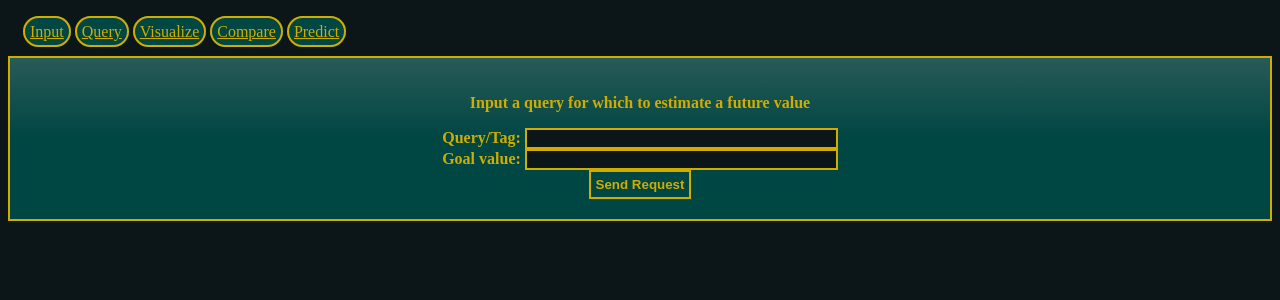
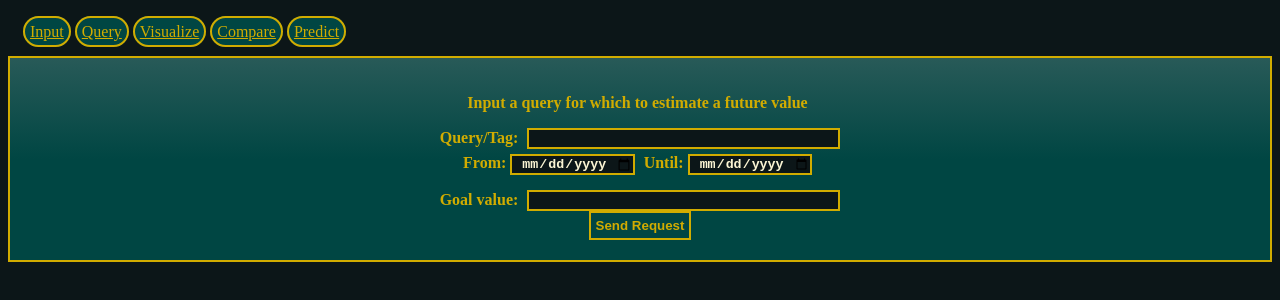
Before and after one commit to primepiplup/TaPAS, a SvelteKit app in the folder client/: page /predict in a window 1280 px wide. Shown: the top 300 px of the page. Built offline with nearby package versions, Linux system fonts and the light colour scheme.

Commit message:
Added date from & until fields

```diff
--- a/client/src/routes/predict/+page.svelte
+++ b/client/src/routes/predict/+page.svelte
@@ -4,11 +4,13 @@
   let value: string = "";
   let targetGoal: number;
   let status: number;
+  let dateFrom: string;
+  let dateUntil: string;
 
   async function sendPlotQuery() {
     prediction = undefined;
     let requestBody = {
-      fieldInput: value ? value : "",
+      fieldInput: (value ? value : "") + generateAppendable(),
       targetGoal: targetGoal ? targetGoal : 0,
     };
     let response = await fetch("api/predict", {
@@ -22,15 +24,30 @@
     prediction = await response.json();
   };
 
+  function generateAppendable(): string {
+    let text = "";
+    if(dateFrom) {
+      text += " *:DATE:FROM:" + dateFrom;
+    }
+    if(dateUntil) {
+      text += " *:DATE:UNTIL:" + dateUntil;
+    }
+    return text;
+  }
 </script>
 
 <div class="inputfield">
   <p class="text">Input a query for which to estimate a future value</p>
   <span class="text">Query/Tag: </span>
   <input type="text" class="form" bind:value on:keydown={e => { if(e.key == "Enter") {sendPlotQuery()} } }>
-  <br/>
+  <div class="formtext">
+    <span class="text">From:
+    <input type="date" class=dateform bind:value={dateFrom} /></span>
+    <span class="text">Until:
+    <input type="date" class=dateform bind:value={dateUntil} /></span>
+  </div>
   <span class="text">Goal value: </span>
-  <input type="number" class="form" bind:value={targetGoal} />
+  <input type="number" class="form" id="goalvalue" bind:value={targetGoal} />
   <br/>
   <button on:click={ sendPlotQuery } class="request">Send Request</button>
 </div>
@@ -61,7 +78,6 @@
 
 <style>
   div {
-    padding-top: 1em;
     text-align: center;
   }
 
@@ -69,16 +85,6 @@
     background: linear-gradient(180deg, #285a58 0%, #004643 50%);
     border: 2px solid #D1AC00;
     padding: 20px;  }
-
-  .text {
-    color: #D1AC00;
-    font-weight: bold;
-  }
-
-  label {
-    color: #D1AC00;
-    font-style: italic;
-  }
 
   .prediction {
     background: linear-gradient(180deg, #285a58 0%, #004643 50%);
@@ -113,4 +119,28 @@
     color: #FAF4D3;
   }
 
+  .formtext {
+    color: #D1AC00;
+    font-weight: bold;
+    margin-top: 5px;
+    margin-bottom: 5px;
+  }
+
+  .text {
+    color: #D1AC00;
+    font-weight: bold;
+    margin-right: 5px;
+  }
+
+  .dateform {
+    background-color: #0C1618;
+    border: 2px solid #D1AC00;
+    text-align: center;
+    color: #FAF4D3;
+    font-weight: bold;
+  }
+
+  #goalvalue {
+    margin-top: 10px;
+  }
 </style>
```
